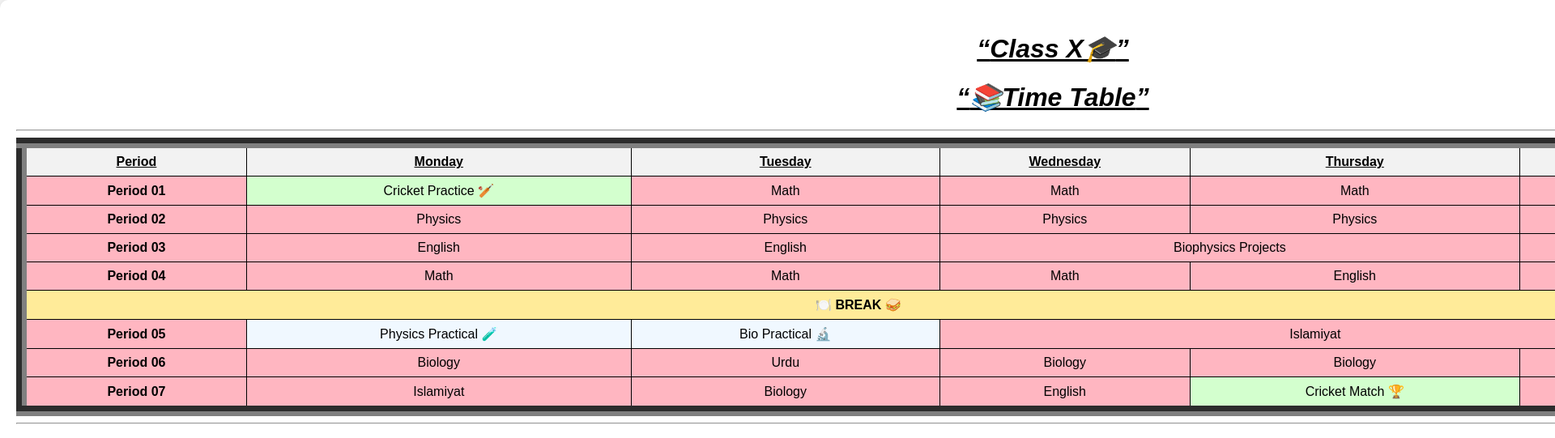
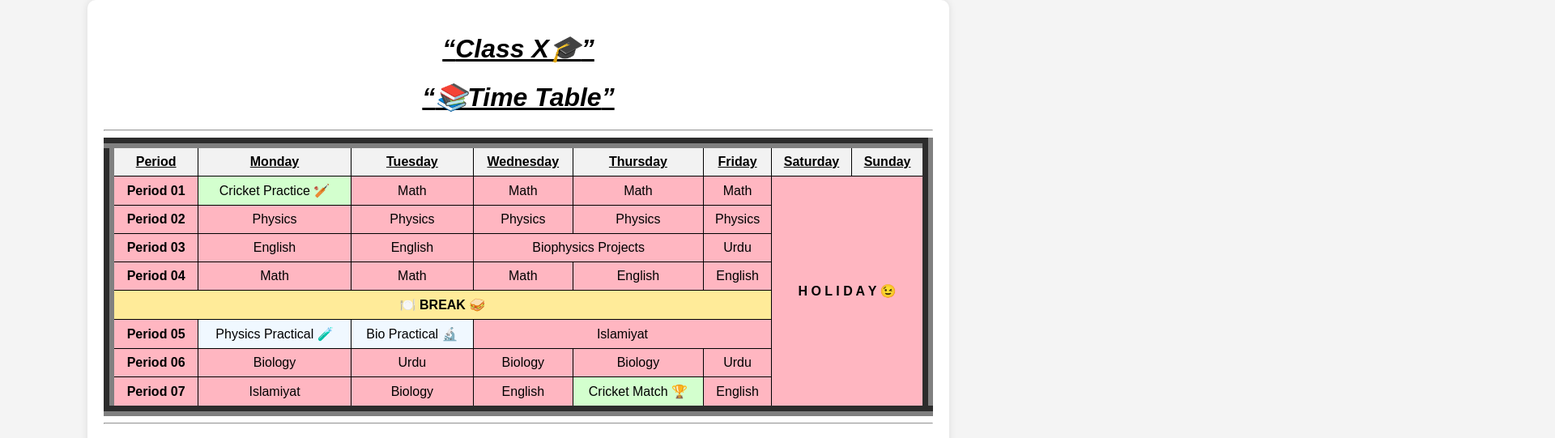
Before and after one commit to Uqbakhan307/time-table, a plain HTML site: page index.html in a window 1280 px wide. Shown: the top 541 px of the page at 81% size, 1920 px wide, since content can reach past the window. Drawn offline with Linux system fonts and the light colour scheme.

Commit message:
auto publish 1729160550057

```diff
--- a/index.html
+++ b/index.html
@@ -13,7 +13,7 @@
         }
 
         .container {
-            width: 200%;
+            width: 80%;
             margin: 0 auto;
             background-color: white;
             padding: 20px;
@@ -69,7 +69,7 @@
 
     <h1><u><i><center><q>📚Time Table</q></center></i></u></h1>
    <hr />
-        <table cellpadding="9" width="15" border="13" bgcolor="lightpink">
+        <table cellpadding="15" width="15" border="13" bgcolor="lightpink">
             <tr>
                 <th><u>Period</></th>
                 <th><u>Monday</u></th>
```
